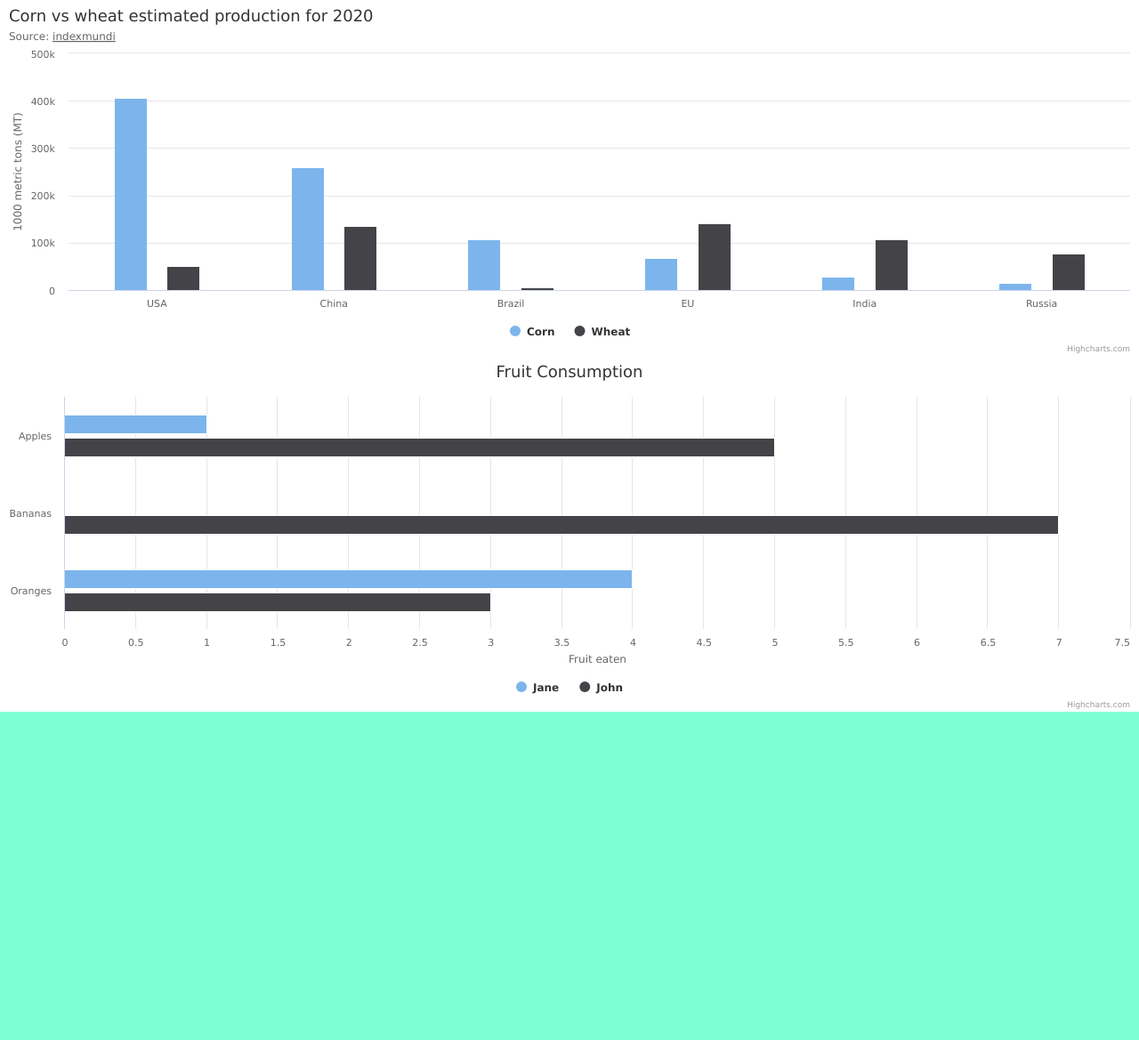
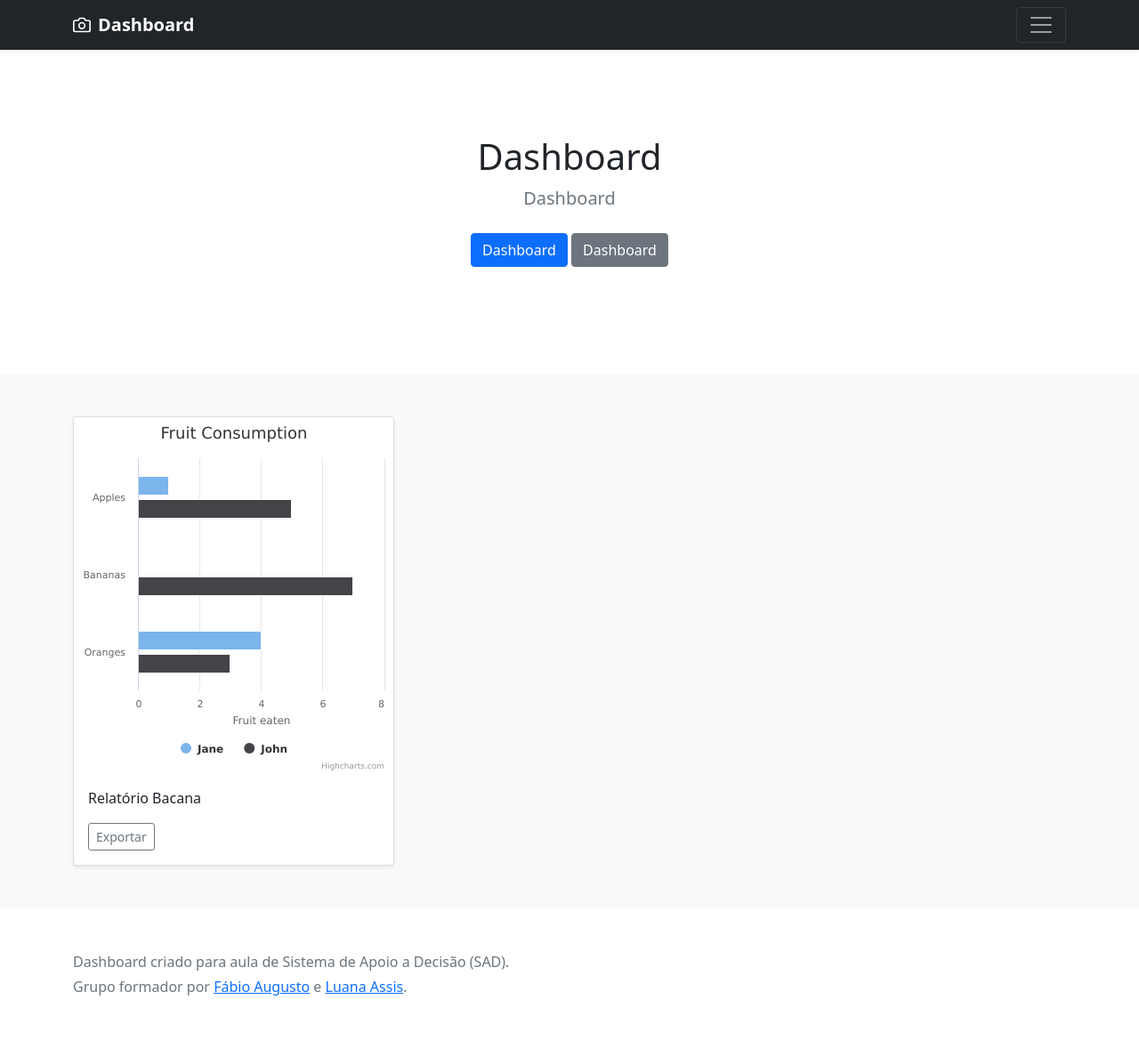
Before and after one commit to fabio-aug/sad-dashboard, a plain HTML site: page index.html in a window 1280 px wide. Shown: the whole page at 89% size. Before the commit the page ends 800 px from the top, so only its background shows below. Drawn offline with nearby package versions, Linux system fonts and the light colour scheme.

Commit message:
Tamplate

```diff
--- a/index.html
+++ b/index.html
@@ -23,8 +23,69 @@
 </head>
 
 <body>
-    <div id="container1" style="width:100%; height:400px;"></div>
-    <div id="container2" style="width:100%; height:400px;"></div>
+    <header>
+        <div class="navbar navbar-dark bg-dark shadow-sm">
+            <div class="container">
+                <a href="#" class="navbar-brand d-flex align-items-center">
+                    <svg xmlns="http://www.w3.org/2000/svg" width="20" height="20" fill="none" stroke="currentColor"
+                        stroke-linecap="round" stroke-linejoin="round" stroke-width="2" aria-hidden="true" class="me-2"
+                        viewBox="0 0 24 24">
+                        <path d="M23 19a2 2 0 0 1-2 2H3a2 2 0 0 1-2-2V8a2 2 0 0 1 2-2h4l2-3h6l2 3h4a2 2 0 0 1 2 2z">
+                        </path>
+                        <circle cx="12" cy="13" r="4"></circle>
+                    </svg>
+                    <strong>Dashboard</strong>
+                </a>
+                <button class="navbar-toggler" type="button" data-bs-toggle="collapse" data-bs-target="#navbarHeader"
+                    aria-controls="navbarHeader" aria-expanded="false" aria-label="teste">
+                    <span class="navbar-toggler-icon"></span>
+                </button>
+            </div>
+        </div>
+    </header>
+    <main>
+        <section class="py-5 text-center container">
+            <div class="row py-lg-5">
+                <div class="col-lg-6 col-md-8 mx-auto">
+                    <h1 class="fw-light"> Dashboard </h1>
+                    <p class="lead text-muted">Dashboard</p>
+                    <p>
+                        <a href="#" class="btn btn-primary my-2">Dashboard</a>
+                        <a href="#" class="btn btn-secondary my-2">Dashboard</a>
+                    </p>
+                </div>
+            </div>
+        </section>
+
+        <div class="album py-5 bg-light">
+            <div class="container">
+                <div class="row row-cols-1 row-cols-sm-2 row-cols-md-3 g-3">
+                    <div class="col">
+                        <div class="card shadow-sm">
+                            <div width="100%" height="225" id="container2"> </div>
+
+                            <div class="card-body">
+                                <p class="card-text">Relatório Bacana</p>
+                                <div class="d-flex justify-content-between align-items-center">
+                                    <div class="btn-group">
+                                        <button type="button" class="btn btn-sm btn-outline-secondary">Exportar</button>
+                                    </div>
+                                </div>
+                            </div>
+                        </div>
+                    </div>
+                </div>
+            </div>
+        </div>
+    </main>
+    <footer class="text-muted py-5">
+        <div class="container">
+            <p class="mb-1">Dashboard criado para aula de Sistema de Apoio a Decisão (SAD).</p>
+            <p class="mb-0">Grupo formador por <a href="https://github.com/fabio-aug">Fábio Augusto</a> e <a
+                    href="https://github.com/luanaassis">
+                    Luana Assis</a>.</p>
+        </div>
+    </footer>
     <!-- JS -->
     <script type="module" src="./js/index.js"></script>
 </body>
```
